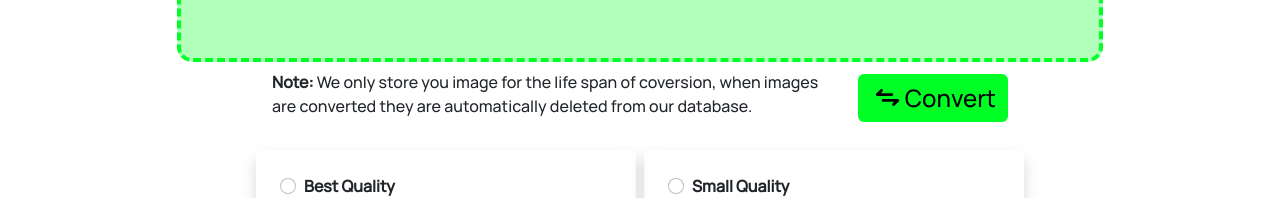
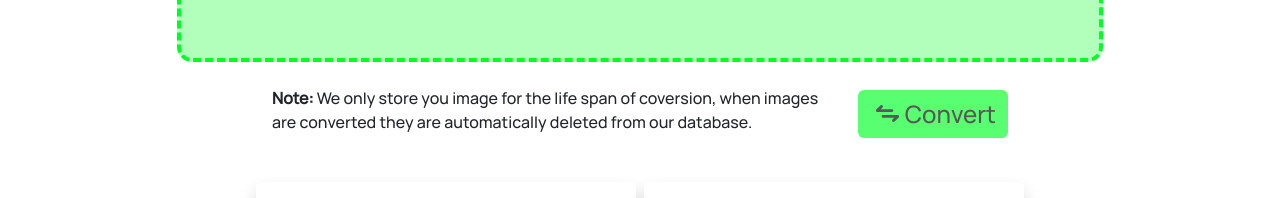
Before and after one commit to MUNYYBY/image-converter, a Next.js app: page /cx/image-converter in a window 1280 px wide. Shown: the part 600-798 px from the top of the page. Built offline with nearby package versions, Linux system fonts and the light colour scheme.

Commit message:
Convert button disable when no images are selected & some ui fixes

```diff
--- a/Components/Convert-Images/Convert-Images.js
+++ b/Components/Convert-Images/Convert-Images.js
@@ -100,7 +100,7 @@ export default function ConvertImages() {
           </Col>
           {/* Start Image containers when user uploads images */}
           {imagesToBeUploaded ? (
-            <Col lg={8} md={10} sm={10} className="my-3">
+            <Col lg={8} md={10} sm={10} className="mt-3">
               <div id={styles.ImagesContainerStack}>
                 {imagesToBeUploaded.map((image) => {
                   return (
@@ -117,14 +117,17 @@ export default function ConvertImages() {
           )}
 
           {/* End Image containers when user uploads images */}
-          <Col lg={8} md={10} sm={10} className="my-2">
+          <Col lg={8} md={10} sm={10} className="my-4">
             <div className="d-flex flex-md-row flex-column justify-content-between align-items-center">
               <p className="me-md-4 mb-0 mb-sm-2 text-left fs-6">
                 <b>Note:</b> We only store you image for the life span of
                 coversion, when images are converted they are automatically
                 deleted from our database.
               </p>
-              <button className="btn btn-primary fs-4 d-flex flex-row justify-content-between align-items-center">
+              <button
+                disabled={imagesToBeUploaded ? false : true}
+                className="btn btn-primary fs-4 d-flex flex-row justify-content-between align-items-center"
+              >
                 {" "}
                 <CgArrowsExchangeAlt size={35} />
                 Convert
```
